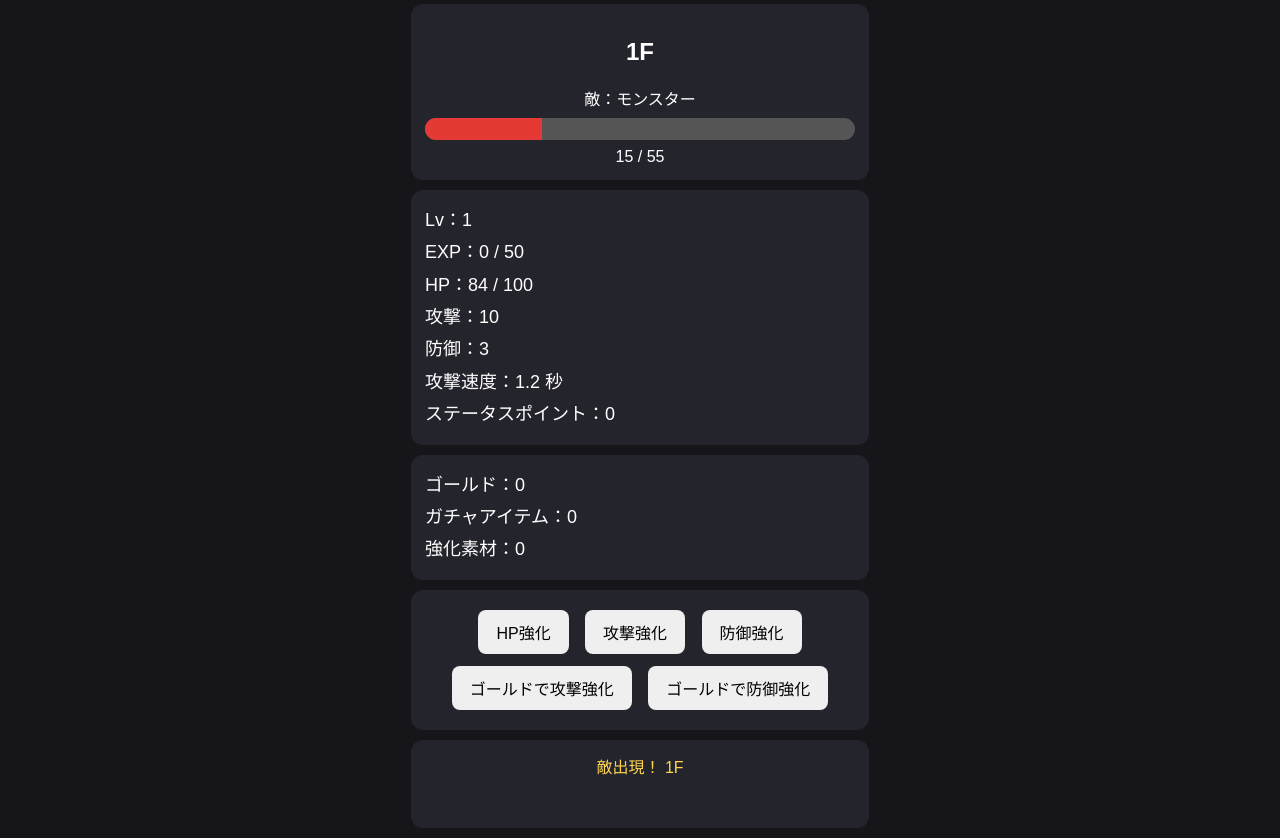
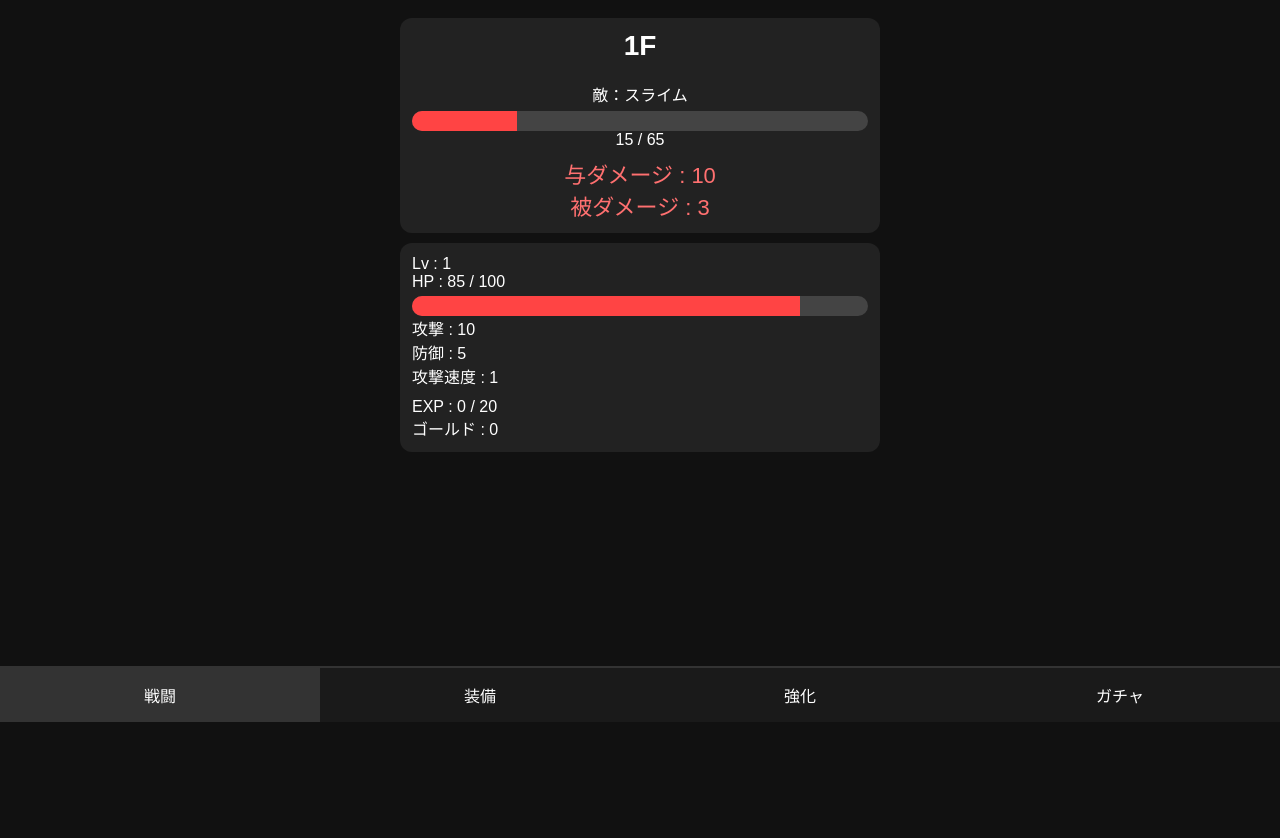
Before and after one commit to kamurayt/RPG, a plain HTML site: page index.html in a window 1280 px wide. Shown: the part 78-916 px from the top of the page. After the commit the page ends 800 px from the top, so only its background shows below. Drawn offline with Linux system fonts and the light colour scheme.

Commit message:
Update index.html

```diff
--- a/index.html
+++ b/index.html
@@ -2,303 +2,591 @@
 <html lang="ja">
 <head>
 <meta charset="UTF-8">
-<meta name="viewport" content="width=device-width,initial-scale=1.0">
-<title>階層突破ハクスラRPG</title>
+<meta name="viewport" content="width=device-width, initial-scale=1.0">
+<title>ハクスラRPG</title>
+
 <style>
 body{
     margin:0;
-  background:#15151a;
+    background:#111;
     color:white;
     font-family:sans-serif;
+    overflow-x:hidden;
+}
+
+#game{
+    max-width:500px;
+    margin:auto;
+    padding-bottom:100px;
+}
+
+h1{
+    text-align:center;
+    margin-top:10px;
+}
+
+.panel{
+    background:#222;
+    border-radius:12px;
+    padding:12px;
+    margin:10px;
+}
+
+.center{
     text-align:center;
 }
-h1{font-size:32px;margin:18px 0;}
-.box{
-  width:92%;
-  max-width:430px;
-  margin:10px auto;
-  padding:14px;
-  background:#24242c;
-  border-radius:12px;
-}
-.status{
-  text-align:left;
-  line-height:1.8;
-  font-size:18px;
-}
+
 .hpbar{
     width:100%;
-  height:22px;
-  background:#555;
-  border-radius:12px;
+    height:20px;
+    background:#444;
+    border-radius:10px;
     overflow:hidden;
-  margin:8px 0;
+    margin-top:5px;
 }
-.hp{
+
+.hpfill{
     height:100%;
-  background:#e53935;
+    background:#ff4444;
     width:100%;
 }
+
+.enemy{
+    margin-top:40px;
+    text-align:center;
+}
+
+.big{
+    font-size:28px;
+    font-weight:bold;
+}
+
+.damage{
+    color:#ff7070;
+    font-size:22px;
+    margin-top:8px;
+}
+
+.heal{
+    color:#70ff70;
+}
+
 button{
-  padding:10px 18px;
-  margin:6px;
-  font-size:16px;
     border:none;
-  border-radius:8px;
+    border-radius:10px;
+    padding:10px;
+    margin:5px;
+    background:#444;
+    color:white;
+    font-size:15px;
 }
-#log{
-  min-height:60px;
-  color:#ffd54f;
-  font-size:16px;
+
+button:active{
+    transform:scale(0.95);
+}
+
+.tabbar{
+    position:fixed;
+    bottom:0;
+    left:0;
+    width:100%;
+    display:flex;
+    background:#1a1a1a;
+    border-top:2px solid #333;
+}
+
+.tab{
+    flex:1;
+    text-align:center;
+    padding:15px 0;
+    background:#1a1a1a;
+}
+
+.active{
+    background:#333;
+}
+
+.hidden{
+    display:none;
+}
+
+.item{
+    background:#333;
+    margin:8px;
+    padding:10px;
+    border-radius:10px;
+}
+
+.effect{
+    position:fixed;
+    top:80px;
+    left:50%;
+    transform:translateX(-50%);
+    background:#00aa66;
+    padding:10px 20px;
+    border-radius:10px;
+    animation:fade 1s forwards;
+    z-index:999;
+}
+
+@keyframes fade{
+    0%{opacity:1;}
+    100%{opacity:0; top:40px;}
 }
 </style>
 </head>
+
 <body>
 
-<h1>階層突破ハクスラRPG</h1>
+<div id="game">
 
-<div class="box">
-  <h2 id="floorText">1F</h2>
-  <div>敵：<span id="enemyName"></span></div>
-  <div class="hpbar"><div id="enemyHpBar" class="hp"></div></div>
-  <div id="enemyHpText"></div>
+<h1>ハクスラRPG</h1>
+
+<div id="battleTab">
+
+<div class="panel enemy">
+
+<div id="floor" class="big">1F</div>
+
+<div style="margin-top:20px;">
+敵：<span id="enemyName"></span>
 </div>
 
-<div class="box status">
-  <div>Lv：<span id="level"></span></div>
-  <div>EXP：<span id="exp"></span> / <span id="needExp"></span></div>
-  <div>HP：<span id="playerHp"></span> / <span id="playerMaxHp"></span></div>
-  <div>攻撃：<span id="atk"></span></div>
-  <div>防御：<span id="def"></span></div>
-  <div>攻撃速度：<span id="speed"></span> 秒</div>
-  <div>ステータスポイント：<span id="points"></span></div>
+<div class="hpbar">
+<div class="hpfill" id="enemyHpFill"></div>
 </div>
 
-<div class="box status">
-  <div>ゴールド：<span id="gold"></span></div>
-  <div>ガチャアイテム：<span id="gachaItem"></span></div>
-  <div>強化素材：<span id="upgradeItem"></span></div>
+<div id="enemyHpText"></div>
+
+<div class="damage" id="damageText"></div>
+
 </div>
 
-<div class="box">
-  <button onclick="usePoint('hp')">HP強化</button>
-  <button onclick="usePoint('atk')">攻撃強化</button>
-  <button onclick="usePoint('def')">防御強化</button>
-  <br>
-  <button onclick="goldUpgrade('atk')">ゴールドで攻撃強化</button>
-  <button onclick="goldUpgrade('def')">ゴールドで防御強化</button>
+<div class="panel">
+
+<div>Lv : <span id="level"></span></div>
+<div>HP : <span id="hp"></span> / <span id="maxHp"></span></div>
+
+<div class="hpbar">
+<div class="hpfill" id="playerHpFill"></div>
 </div>
 
-<div class="box">
-  <div id="log"></div>
+<div>攻撃 : <span id="atk"></span></div>
+<div>防御 : <span id="def"></span></div>
+<div>攻撃速度 : <span id="speed"></span></div>
+
+<div style="margin-top:10px;">
+EXP : <span id="exp"></span> / <span id="needExp"></span>
+</div>
+
+<div>ゴールド : <span id="gold"></span></div>
+
+</div>
+
+</div>
+
+<div id="equipTab" class="hidden">
+
+<div class="panel">
+<div class="big center">装備</div>
+
+<div class="item">
+武器 : 木の剣<br>
+攻撃 +10
+<button onclick="upgradeWeapon()">強化</button>
+</div>
+
+</div>
+
+</div>
+
+<div id="playerTab" class="hidden">
+
+<div class="panel">
+
+<div class="big center">プレイヤー強化</div>
+
+<div>ポイント : <span id="point"></span></div>
+
+<button onclick="addStat('hp')">HP+</button>
+<button onclick="addStat('atk')">攻撃+</button>
+<button onclick="addStat('def')">防御+</button>
+
+</div>
+
+</div>
+
+<div id="gachaTab" class="hidden">
+
+<div class="panel center">
+
+<div class="big">ガチャ</div>
+
+<div style="margin-top:10px;">
+ガチャアイテム : <span id="gachaStone"></span>
+</div>
+
+<button onclick="gacha()">ガチャを引く</button>
+
+<div id="gachaResult" style="margin-top:15px;"></div>
+
+</div>
+
+</div>
+
+</div>
+
+<div class="tabbar">
+
+<div class="tab active" onclick="showTab('battleTab',this)">戦闘</div>
+<div class="tab" onclick="showTab('equipTab',this)">装備</div>
+<div class="tab" onclick="showTab('playerTab',this)">強化</div>
+<div class="tab" onclick="showTab('gachaTab',this)">ガチャ</div>
+
 </div>
 
 <script>
-let save = JSON.parse(localStorage.getItem("hackRpgSave"));
+
+let save = JSON.parse(localStorage.getItem("rpgSave"));
 
 let player = save || {
+
 floor:1,
 level:1,
 exp:0,
 gold:0,
-  gachaItem:0,
-  upgradeItem:0,
-  point:0,
 
 hp:100,
 maxHp:100,
+
 atk:10,
-  def:3,
-  speed:1.2,
+def:5,
 
-  goldAtkLv:0,
-  goldDefLv:0
+speed:1,
+
+point:0,
+
+weaponLv:1,
+
+gachaStone:0
+
 };
 
 let enemy = {};
-let battleTimer = null;
 
 function needExp(){
-  return Math.floor(50 * Math.pow(1.25, player.level - 1));
+return player.level * 20;
 }
 
-function makeEnemy(){
-  const isBoss = player.floor % 5 === 0;
+function createEnemy(){
 
 enemy = {
-    name:isBoss ? "ボス" : "モンスター",
-    maxHp:Math.floor((40 + player.floor * 15) * (isBoss ? 3 : 1)),
-    hp:0,
-    atk:Math.floor((5 + player.floor * 2) * (isBoss ? 1.8 : 1)),
-    def:Math.floor(player.floor * 0.8),
-    isBoss
+
+name: player.floor % 5 === 0 ? "ボス" : "スライム",
+
+maxHp:50 + player.floor * 15,
+hp:50 + player.floor * 15,
+
+atk:5 + player.floor * 3
+
 };
 
-  enemy.hp = enemy.maxHp;
-  log((isBoss ? "ボス出現！" : "敵出現！") + " " + player.floor + "F");
 draw();
+
 }
 
-function playerAttack(){
-  if(enemy.hp <= 0) return;
+function attack(){
 
-  let damage = Math.max(1, player.atk - enemy.def);
+let damage = Math.max(1, player.atk - Math.floor(player.floor/2));
 
 enemy.hp -= damage;
 
+document.getElementById("damageText").innerHTML =
+"与ダメージ : " + damage;
+
 if(enemy.hp <= 0){
+
 enemy.hp = 0;
+
 winBattle();
+
+}else{
+
+enemyAttack();
+
 }
 
 draw();
+
 }
 
 function enemyAttack(){
-  if(enemy.hp <= 0) return;
 
 let damage = Math.max(1, enemy.atk - player.def);
 
 player.hp -= damage;
 
+document.getElementById("damageText").innerHTML +=
+"<br>被ダメージ : " + damage;
+
 if(player.hp <= 0){
+
 player.hp = player.maxHp;
+
 player.floor = Math.max(1, player.floor - 1);
-    log("敗北……1階層戻った");
-    makeEnemy();
+
+showEffect("敗北…1階戻った");
+
+createEnemy();
+
 }
 
-  draw();
-  saveGame();
 }
 
 function winBattle(){
-  const bossBonus = enemy.isBoss ? 5 : 1;
 
-  const gold = Math.floor((20 + player.floor * 8) * bossBonus);
-  const exp = Math.floor((15 + player.floor * 5) * bossBonus);
-  const gacha = enemy.isBoss ? 3 : 1;
-  const upgrade = enemy.isBoss ? 5 : 1;
+let gold = 20 + player.floor * 5;
+let exp = 10 + player.floor * 3;
+
+if(player.floor % 5 === 0){
+
+gold *= 3;
+exp *= 3;
+
+player.gachaStone += 3;
+
+}else{
+
+player.gachaStone += 1;
+
+}
 
 player.gold += gold;
 player.exp += exp;
-  player.gachaItem += gacha;
-  player.upgradeItem += upgrade;
 
-  log(enemy.name + "撃破！ +" + gold + "G +" + exp + "EXP");
+showEffect("勝利！ +" + gold + "G");
 
-  while(player.exp >= needExp()){
+if(player.exp >= needExp()){
+
 player.exp -= needExp();
+
 player.level++;
-    player.point += 3;
-    player.maxHp += 10;
+
+player.point += 5;
+
+player.maxHp += 20;
+
 player.hp = player.maxHp;
-    log("レベルアップ！ Lv" + player.level);
+
+showEffect("レベルアップ！");
+
 }
 
 player.floor++;
+
+createEnemy();
+
 saveGame();
 
-  setTimeout(makeEnemy,700);
 }
 
-function usePoint(type){
-  if(player.point <= 0){
-    log("ステータスポイントが足りない");
-    return;
-  }
+function addStat(type){
+
+if(player.point <= 0) return;
 
 player.point--;
 
 if(type === "hp"){
+
 player.maxHp += 20;
 player.hp += 20;
-    log("HP強化！");
+
 }
 
 if(type === "atk"){
-    player.atk += 3;
-    log("攻撃強化！");
+
+player.atk += 5;
+
 }
 
 if(type === "def"){
-    player.def += 2;
-    log("防御強化！");
+
+player.def += 3;
+
 }
 
+showEffect("強化成功！");
+
+draw();
 saveGame();
-  draw();
+
 }
 
-function goldUpgrade(type){
-  let lv = type === "atk" ? player.goldAtkLv : player.goldDefLv;
-  let cost = Math.floor(100 * Math.pow(1.18, lv));
+function upgradeWeapon(){
+
+let cost = player.weaponLv * 100;
 
 if(player.gold < cost){
-    log("ゴールドが足りない 必要：" + cost + "G");
+
+showEffect("ゴールド不足");
+
 return;
+
 }
 
 player.gold -= cost;
 
-  if(type === "atk"){
-    player.goldAtkLv++;
-    player.atk += 5;
-    log("ゴールドで攻撃強化！");
+player.weaponLv++;
+
+player.atk += 10;
+
+showEffect("武器強化成功！");
+
+draw();
+saveGame();
+
 }
 
-  if(type === "def"){
-    player.goldDefLv++;
-    player.def += 3;
-    log("ゴールドで防御強化！");
+function gacha(){
+
+if(player.gachaStone <= 0){
+
+document.getElementById("gachaResult").innerHTML =
+"ガチャアイテム不足";
+
+return;
+
 }
 
+player.gachaStone--;
+
+let rarity;
+
+let rand = Math.random()*100;
+
+if(rand < 60){
+
+rarity = "N";
+
+}else if(rand < 85){
+
+rarity = "R";
+
+}else if(rand < 97){
+
+rarity = "SR";
+
+}else{
+
+rarity = "SSR";
+
+}
+
+document.getElementById("gachaResult").innerHTML =
+rarity + "装備獲得！";
+
 saveGame();
+
 draw();
+
 }
 
 function draw(){
-  document.getElementById("floorText").textContent = player.floor + "F";
-  document.getElementById("enemyName").textContent = enemy.name || "";
-  document.getElementById("enemyHpText").textContent = enemy.hp + " / " + enemy.maxHp;
-  document.getElementById("enemyHpBar").style.width = enemy.maxHp ? (enemy.hp / enemy.maxHp * 100) + "%" : "100%";
 
-  document.getElementById("level").textContent = player.level;
-  document.getElementById("exp").textContent = player.exp;
-  document.getElementById("needExp").textContent = needExp();
-  document.getElementById("playerHp").textContent = player.hp;
-  document.getElementById("playerMaxHp").textContent = player.maxHp;
-  document.getElementById("atk").textContent = player.atk;
-  document.getElementById("def").textContent = player.def;
-  document.getElementById("speed").textContent = player.speed;
-  document.getElementById("points").textContent = player.point;
+document.getElementById("floor").innerHTML =
+player.floor + "F";
 
-  document.getElementById("gold").textContent = player.gold;
-  document.getElementById("gachaItem").textContent = player.gachaItem;
-  document.getElementById("upgradeItem").textContent = player.upgradeItem;
-}
+document.getElementById("enemyName").innerHTML =
+enemy.name;
 
-function log(text){
-  document.getElementById("log").textContent = text;
+document.getElementById("enemyHpText").innerHTML =
+enemy.hp + " / " + enemy.maxHp;
+
+document.getElementById("enemyHpFill").style.width =
+(enemy.hp / enemy.maxHp * 100) + "%";
+
+document.getElementById("level").innerHTML =
+player.level;
+
+document.getElementById("hp").innerHTML =
+player.hp;
+
+document.getElementById("maxHp").innerHTML =
+player.maxHp;
+
+document.getElementById("playerHpFill").style.width =
+(player.hp / player.maxHp * 100) + "%";
+
+document.getElementById("atk").innerHTML =
+player.atk;
+
+document.getElementById("def").innerHTML =
+player.def;
+
+document.getElementById("speed").innerHTML =
+player.speed;
+
+document.getElementById("exp").innerHTML =
+player.exp;
+
+document.getElementById("needExp").innerHTML =
+needExp();
+
+document.getElementById("gold").innerHTML =
+player.gold;
+
+document.getElementById("point").innerHTML =
+player.point;
+
+document.getElementById("gachaStone").innerHTML =
+player.gachaStone;
+
 }
 
 function saveGame(){
-  localStorage.setItem("hackRpgSave", JSON.stringify(player));
+
+localStorage.setItem("rpgSave", JSON.stringify(player));
+
 }
 
-function startBattle(){
-  makeEnemy();
+function showTab(id,btn){
 
-  if(battleTimer) clearInterval(battleTimer);
+document.querySelectorAll(".hidden, #battleTab, #equipTab, #playerTab, #gachaTab")
+.forEach(e=>e.classList.add("hidden"));
 
-  battleTimer = setInterval(()=>{
-    playerAttack();
-    enemyAttack();
-  }, player.speed * 1000);
+document.getElementById(id).classList.remove("hidden");
+
+document.querySelectorAll(".tab")
+.forEach(e=>e.classList.remove("active"));
+
+btn.classList.add("active");
+
 }
 
-startBattle();
+function showEffect(text){
+
+let div = document.createElement("div");
+
+div.className = "effect";
+
+div.innerHTML = text;
+
+document.body.appendChild(div);
+
+setTimeout(()=>{
+div.remove();
+},1000);
+
+}
+
+createEnemy();
+
 draw();
+
+setInterval(()=>{
+attack();
+},1000);
+
 </script>
 
 </body>
```
Lines whose indentation alone changed are shown as unchanged.
